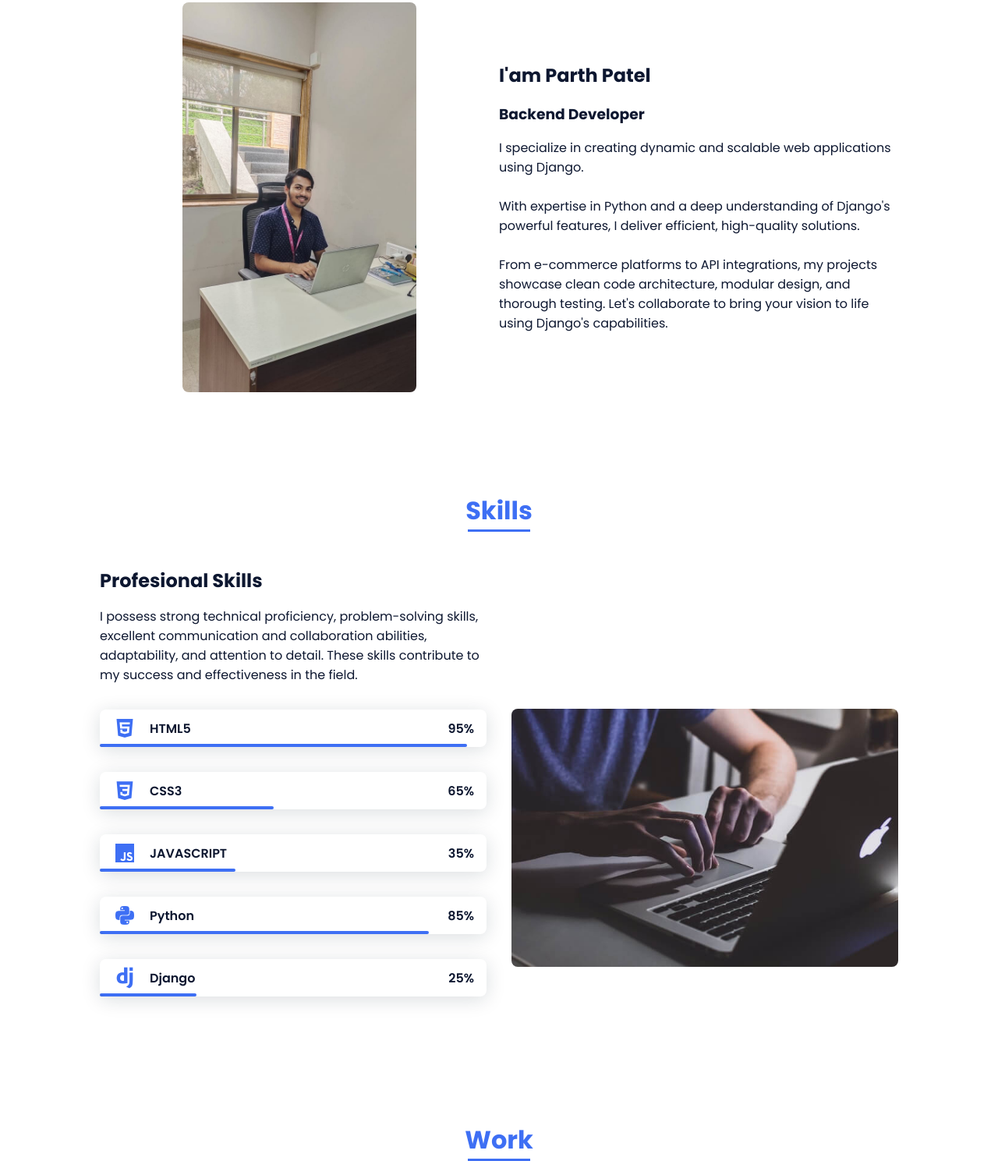
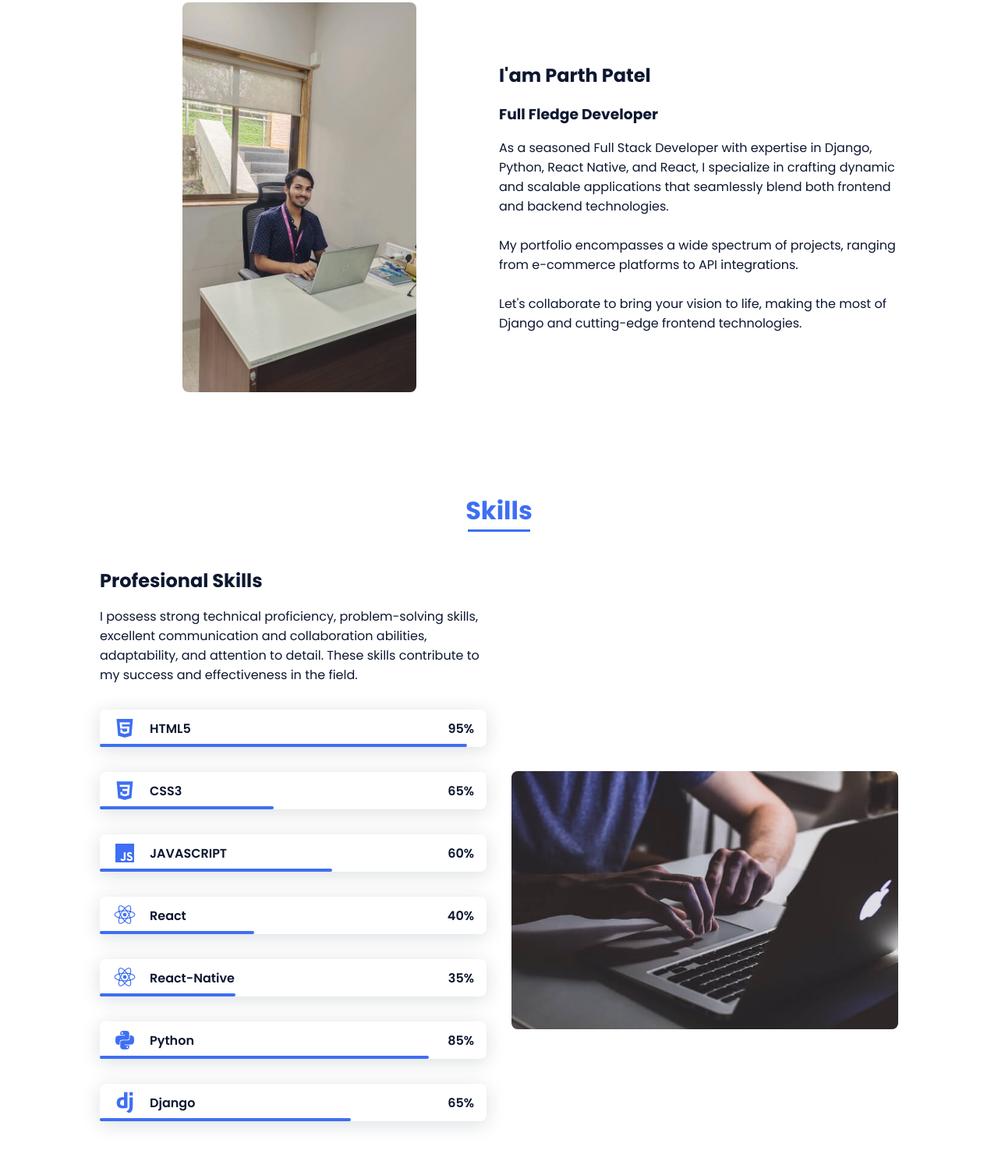
Before and after one commit to john-patel/portfolio.github.io, a plain HTML site: page index.html in a window 1280 px wide. Shown: the part 896-2385 px from the top of the page at 78% size. Drawn offline with nearby package versions, Linux system fonts and the light colour scheme.

Commit message:
New Update 16-10-2023

```diff
--- a/assets/css/styles.css
+++ b/assets/css/styles.css
@@ -201,6 +201,7 @@ img {
 .home__title {
   font-size: var(--big-font-size);
   margin-bottom: var(--mb-5);
+  margin-left: -20px;
 }
 
 .home__title-color {
@@ -328,6 +329,14 @@ img {
 }
 
 .skills__js {
+  width: 60%;
+}
+
+.skills_react {
+  width: 40%;
+}
+
+.skills_react-native {
   width: 35%;
 }
 
@@ -336,7 +345,7 @@ img {
 }
 
 .skills__django {
-  width: 25%;
+  width: 65%;
 }
 
 .skills__img {
--- a/index.html
+++ b/index.html
@@ -42,7 +42,7 @@
             <!--===== HOME =====-->
             <section class="home bd-grid" id="home">
                 <div class="home__data">
-                    <h1 class="home__title">Hi,<br>I'am <span class="home__title-color">Parth Patel</span><br> Web Designer</h1>
+                    <h1 class="home__title">Hi,<br>I'am <span class="home__title-color">Parth Patel</span><br>Full Fledge Devloper</h1>
 
                     <a href="#" class="button">Contact</a>
                 </div>
@@ -77,8 +77,10 @@
 
                     <div>
                         <h2 class="about__subtitle">I'am Parth Patel</h2>
-                        <h3 class="about__subtitle">Backend Developer</h3>
-                        <p class="about__text">I specialize in creating dynamic and scalable web applications using Django.<br><br> With expertise in Python and a deep understanding of Django's powerful features, I deliver efficient, high-quality solutions.<br><br> From e-commerce platforms to API integrations, my projects showcase clean code architecture, modular design, and thorough testing. Let's collaborate to bring your vision to life using Django's capabilities.</p>
+                        <h3 class="about__subtitle">Full Fledge Developer</h3>
+                        <p class="about__text">As a seasoned Full Stack Developer with expertise in Django, Python, React Native, and React, I specialize in crafting dynamic and scalable applications that seamlessly blend both frontend and backend technologies.
+                            <br><br>
+                            My portfolio encompasses a wide spectrum of projects, ranging from e-commerce platforms to API integrations. <br><br> Let's collaborate to bring your vision to life, making the most of Django and cutting-edge frontend technologies.</p>
                     </div>
                 </div>
             </section>
@@ -124,6 +126,30 @@
 
                             </div>
                             <div>
+                                <span class="skills__percentage">60%</span>
+                            </div>
+                        </div>
+                        <div class="skills__data">
+                            <div class="skills__names">
+                                <i class='bx bxl-react skills__icon' ></i>
+                                <span class="skills__name">React</span>
+                            </div>
+                            <div class="skills__bar skills_react">
+
+                            </div>
+                            <div>
+                                <span class="skills__percentage">40%</span>
+                            </div>
+                        </div>
+                        <div class="skills__data">
+                            <div class="skills__names">
+                                <i class='bx bxl-react skills__icon' ></i>
+                                <span class="skills__name">React-Native</span>
+                            </div>
+                            <div class="skills__bar skills_react-native">
+
+                            </div>
+                            <div>
                                 <span class="skills__percentage">35%</span>
                             </div>
                         </div>
@@ -148,7 +174,7 @@
 
                             </div>
                             <div>
-                                <span class="skills__percentage">25%</span>
+                                <span class="skills__percentage">65%</span>
                             </div>
                         </div>
                     </div>
```
